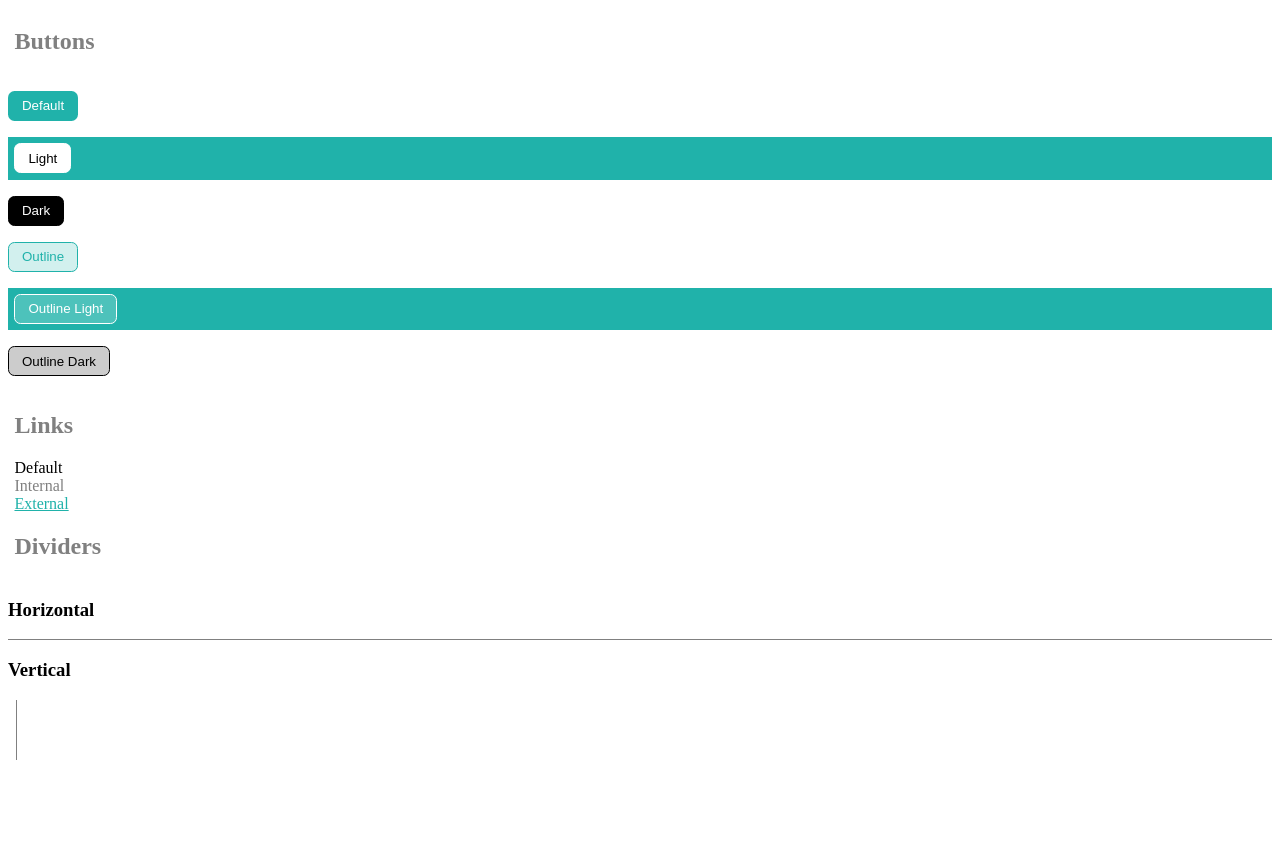
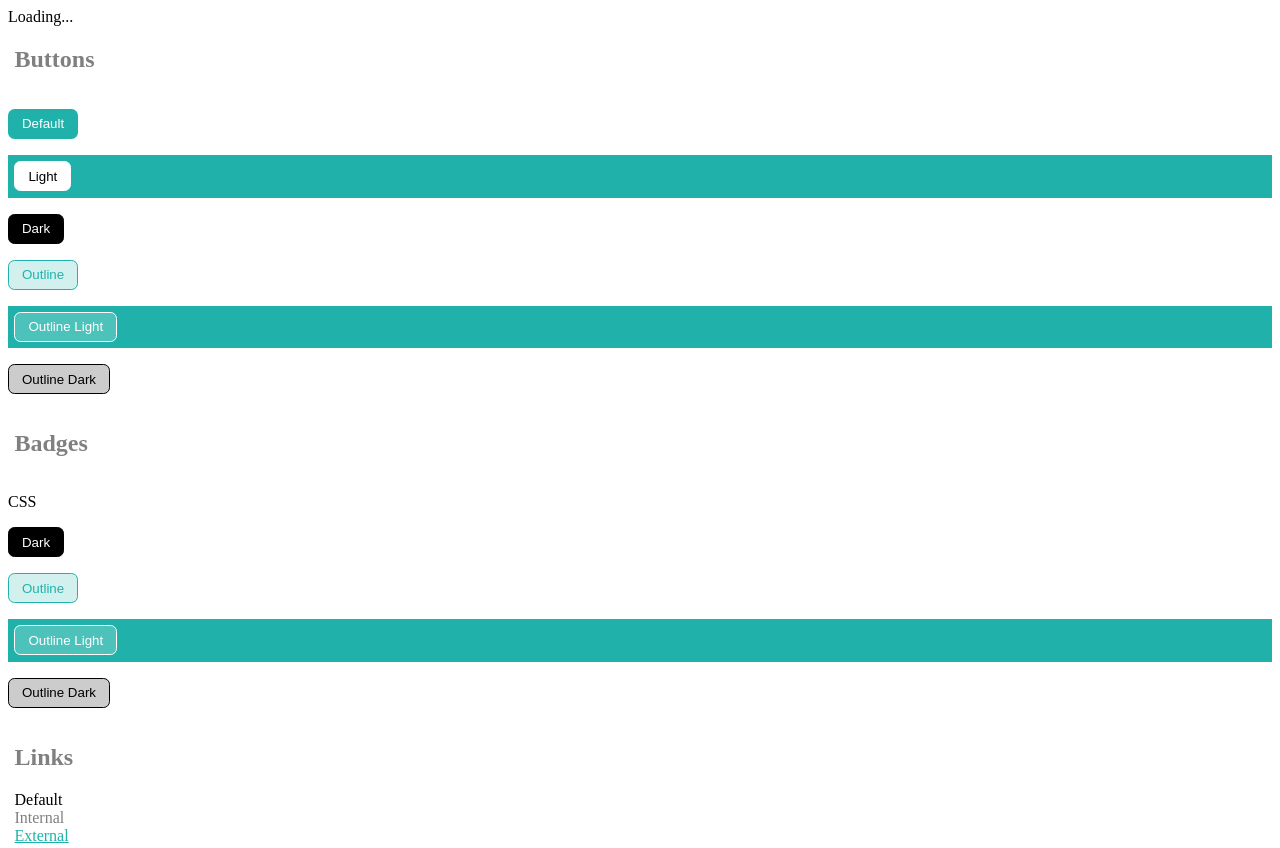
Before and after one commit to invictar/css-framework, a website: page index.html in a window 1280 px wide. Shown: the top 848 px of the page. Before the commit the page ends 800 px from the top, so only its background shows below. Drawn offline with nearby package versions, Linux system fonts and the light colour scheme.

Commit message:
templating

```diff
--- a/index.html
+++ b/index.html
@@ -7,7 +7,11 @@
   <link rel="stylesheet" href="./css/styles.css">
 </head>
 
-<body>
+<body onload="renderMoustache()">
+  <div id="target">Loading...</div>
+  <script id="template" type="x-tmpl-mustache">
+    Hello {{ name }}!
+  </script>
   <section>
     <a href="#buttons">
       <h1>Buttons</h1>
@@ -32,7 +36,37 @@
     </p>
   </section>
   <section>
-    <a href="#buttons">
+    <a href="#badges">
+      <h1>Badges</h1>
+    </a>
+    <p class="flex">
+      <span class="badge">CSS</span>
+    </p>
+    <script id="template-badges" type="x-tmpl-mustache">
+      {{#badges}}
+      {{#headings}}
+        <h{{.}}>
+          Modern <button class="badge">CSS</button>
+        </h{{.}}>
+      {{/headings}}
+      {{/badges}}
+    </script>
+    <div id="badges"></div>
+    <p>
+      <button class="dark">Dark</button>
+    </p>
+    <p>
+      <button class="outline-primary">Outline</button>
+    </p>
+    <p class="bg-primary p-1">
+      <button class="outline-light">Outline Light</button>
+    </p>
+    <p>
+      <button class="outline-dark">Outline Dark</button>
+    </p>
+  </section>
+  <section>
+    <a href="#links">
       <h1>Links</h1>
     </a>
     <a>Default</a>
@@ -50,6 +84,9 @@
       <hr data-type="vertical" />
     </div>
   </section>
+
+  <script src="https://unpkg.com/mustache@latest"></script>
+  <script src="render.js"></script>
 </body>
 
 </html>
```
